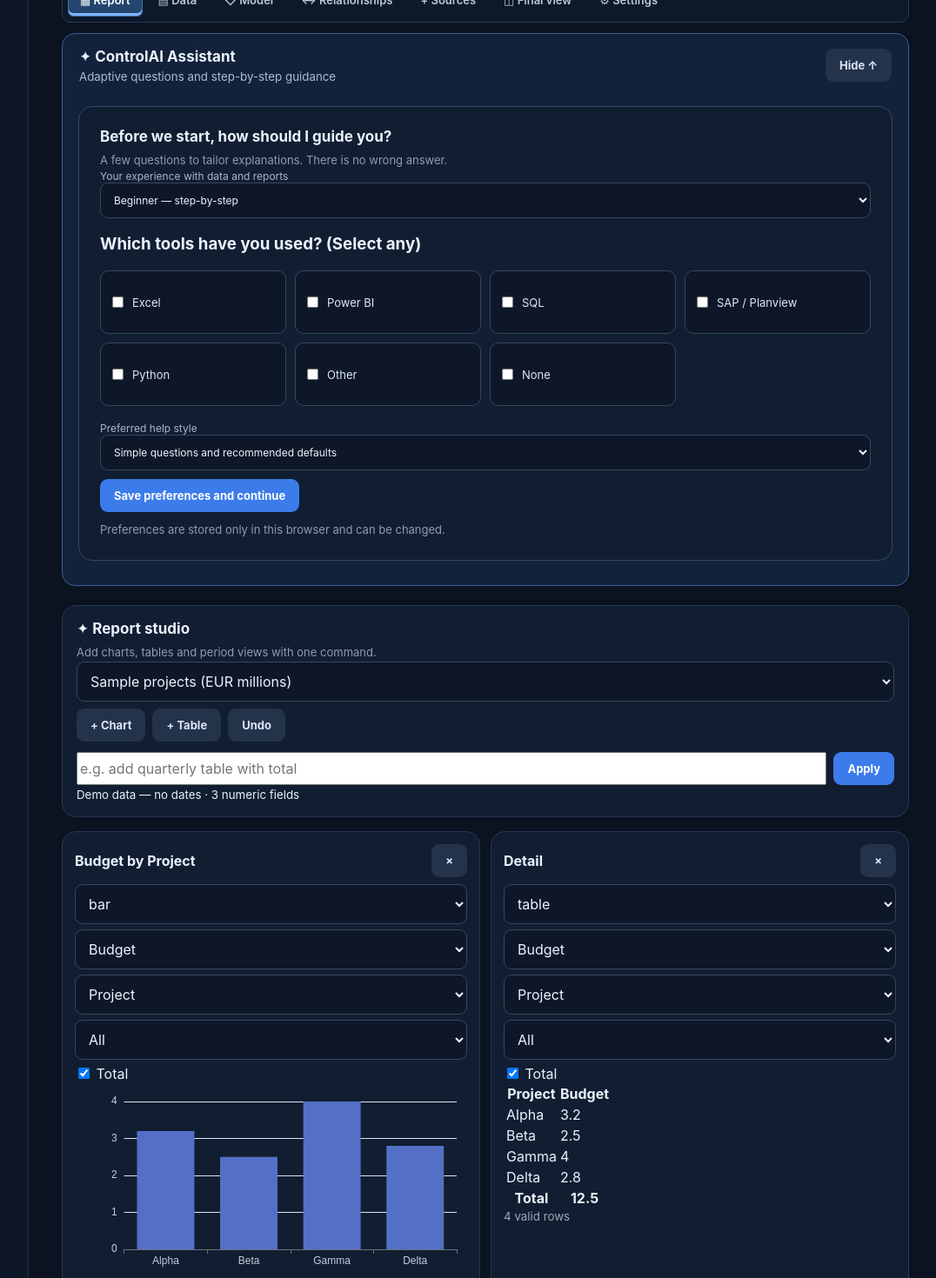
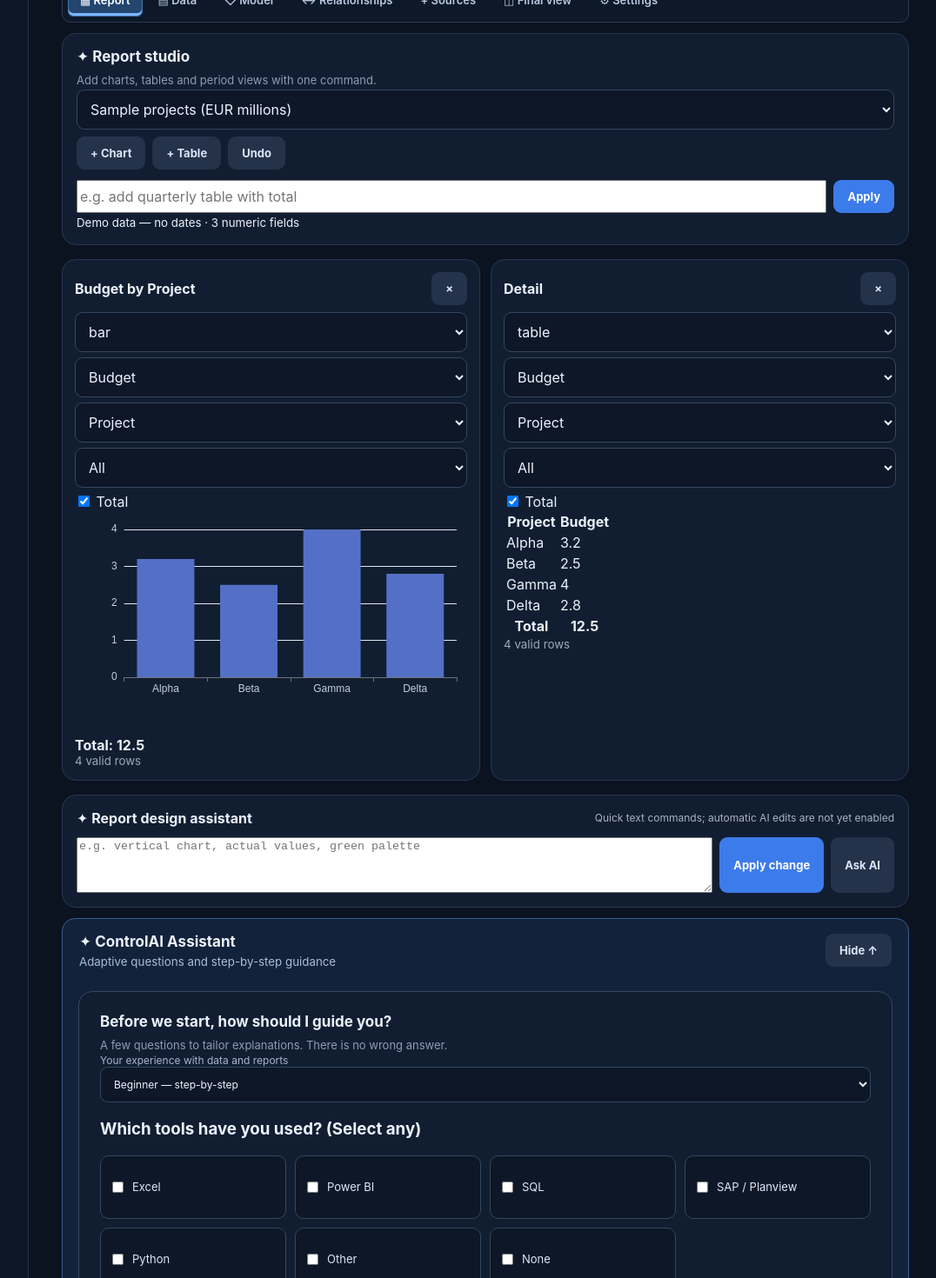
Before and after one commit to arvinazizian/ControlAI, a React (Vite) app: page / in a window 1280 px wide. Shown: the part 260-1730 px from the top of the page at 87% size, without its empty margins (197-1273 px from the left). Built offline with nearby package versions, Linux system fonts and the light colour scheme.

Commit message:
Move report assistant below canvas and add command chat workspace

```diff
--- a/src/App.tsx
+++ b/src/App.tsx
@@ -124,25 +124,13 @@ export default function App() {
     <nav className="workspace-tabs" aria-label={language==="fa"?"بخش‌های محیط کار":"Workspace sections"}>
       {([{id:"report",fa:"▦ گزارش",en:"▦ Report"},{id:"data",fa:"▤ داده‌ها",en:"▤ Data"},{id:"model",fa:"◇ نمای مدل",en:"◇ Model"},{id:"relationships",fa:"↔ مدیریت روابط",en:"↔ Relationships"},{id:"sources",fa:"+ فایل‌ها",en:"+ Sources"},{id:"preview",fa:"◫ نمایش نهایی",en:"◫ Final view"},{id:"settings",fa:"⚙ تنظیمات",en:"⚙ Settings"}] as const).map(item=><button key={item.id} className={tab===item.id?"workspace-tab active":"workspace-tab"} onClick={()=>setTab(item.id)} aria-current={tab===item.id?"step":undefined}>{language==="fa"?item.fa:item.en}</button>)}
     </nav>
-    {tab==="report"&&<section className="assistant-dock" aria-label="ControlAI assistant">
-      <div className="assistant-dock-head"><div><strong>✦ ControlAI Assistant</strong><small>{language==="fa"?"سؤال‌های هوشمند و راهنمای مرحله‌به‌مرحله":"Adaptive questions and step-by-step guidance"}</small></div><button className="secondary" onClick={()=>setAssistantOpen(v=>!v)} aria-expanded={assistantOpen}>{assistantOpen?(language==="fa"?"بستن راهنما ↑":"Hide ↑"):(language==="fa"?"بازکردن راهنما ↓":"Open ↓")}</button></div>
-      {assistantOpen&&<div className="assistant-dock-body">
-        {!experience?<ExperienceOnboarding language={language} onComplete={profile=>{setExperience(profile);localStorage.setItem("controlai-experience-v1",JSON.stringify(profile));}}/>:<>
-          <div className="assistant-mode-tabs"><button className={assistantMode==="questions"?"active":""} onClick={()=>setAssistantMode("questions")}>{language==="fa"?"سؤال بعدی":"Next question"}</button><button className={assistantMode==="ai"?"active":""} onClick={()=>setAssistantMode("ai")}>AI</button><button className={assistantMode==="discovery"?"active":""} onClick={()=>setAssistantMode("discovery")}>{language==="fa"?"هدف گزارش":"Report goals"}</button></div>
-          {assistantMode==="questions"&&<AdaptiveInterview language={language} datasets={importedDatasets} experience={experience}/>}
-          {assistantMode==="ai"&&<AIGuidance language={language} datasets={importedDatasets} experience={experience} reportIntent={conversation}/>}
-          {assistantMode==="discovery"&&<ReportDiscovery language={language} datasets={importedDatasets}/>}
-          <button className="secondary" onClick={()=>setExperience(null)}>{language==="fa"?"تغییر سطح راهنمایی":"Change guidance level"}</button>
-        </>}
-      </div>}
-    </section>}
     {tab==="report"&&conversation.goal?.length>0&&<section className="conversation-brief" aria-label="Report request">
       <strong>{language==="fa"?"درخواست گزارش شما":"Your report request"}</strong>
       <p>{conversation.goal.join(" · ")} · {conversation.detail?.join(", ")||""} · {conversation.frequency?.join(", ")||""}</p>
       <small>{language==="fa"?"این انتخاب‌ها ذخیره شده‌اند و برای تنظیم گزارش استفاده خواهند شد؛ گزارش خودکار هنوز به اعتبارسنجی داده نیاز دارد.":"Preferences captured. Actual report generation requires source-data validation."}</small>
     </section>}
     <div className="workspace-stage">
-      {tab!=="preview"&&tab!=="report"&&tab!=="model"&&<div className="stage-heading"><h2>{tab==="sources"?(language==="fa"?"ورود و آماده‌سازی داده":"Import and prepare data"):tab==="data"?(language==="fa"?"بررسی و ویرایش داده":"Explore and edit data"):tab==="relationships"?(language==="fa"?"مدل و ارتباط جدول‌ها":"Model and relationships"):tab==="report"?(language==="fa"?"طراحی و نمایش گزارش":"Build and view report"):(language==="fa"?"تنظیمات و ابزارهای پیشرفته":"Settings and advanced tools")}</h2><p>{language==="fa"?"فقط ابزارهای مربوط به این مرحله نمایش داده می‌شوند. راهنمای هوشمند همیشه از بالای صفحه در دسترس است.":"Only tools for this step are shown. The assistant stays available at the top."}</p></div>}
+      {tab!=="preview"&&tab!=="report"&&tab!=="model"&&<div className="stage-heading"><h2>{tab==="sources"?(language==="fa"?"ورود و آماده‌سازی داده":"Import and prepare data"):tab==="data"?(language==="fa"?"بررسی و ویرایش داده":"Explore and edit data"):tab==="relationships"?(language==="fa"?"مدل و ارتباط جدول‌ها":"Model and relationships"):tab==="report"?(language==="fa"?"طراحی و نمایش گزارش":"Build and view report"):(language==="fa"?"تنظیمات و ابزارهای پیشرفته":"Settings and advanced tools")}</h2><p>{language==="fa"?"فقط ابزارهای مربوط به این مرحله نمایش داده می‌شوند. راهنمای هوشمند پایین محیط کار در دسترس است.":"Only tools for this step are shown. The assistant stays available at the top."}</p></div>}
       {tab==="model"&&<ModelOverview datasets={importedDatasets} approved={approvedRelationships} language={language} onNavigate={setTab}/>}
       {(tab==="preview"||tab==="report")&&<SmartReport datasets={reportDatasets} language={language} reportOnly={tab==="preview"}/>}
     <div style={{display:tab==="sources"?"block":"none"}}><MultiSourceWorkspace language={language} onDatasets={next=>{setApprovedRelationships({});setImportedDatasets(old=>[...old,...next]);}}/><ReportReadiness language={language} datasets={importedDatasets} answers={conversation}/></div>
@@ -159,5 +147,19 @@ export default function App() {
       {tab==="settings"&&<><ModelWizard language={language}/><ExcelImport terms={terms} language={language} onImport={rows=>{setProjects(rows);setSelected(rows[0]?.id??null);}}/><CompanyGlossary terms={terms} language={language} onChange={saveTerms}/><ManualAIExchange terms={terms} language={language} onApply={update}/></>}
       {tab!=="report"&&tab!=="preview"&&<div className="stage-navigation"><button className="secondary" onClick={()=>setTab("report")}>{language==="fa"?"رفتن به استودیو گزارش":"Open report studio"}</button></div>}
     </div>
+    {tab==="report"&&<section className="panel" style={{marginTop:16,padding:16}} aria-label="Report command chat"><div style={{display:"flex",justifyContent:"space-between",alignItems:"center",gap:12,flexWrap:"wrap"}}><strong>✦ {language==="fa"?"دستیار طراحی گزارش":"Report design assistant"}</strong><span style={{fontSize:12,opacity:.7}}>{language==="fa"?"تغییرات سریع با فرمان متنی؛ اجرای خودکار AI هنوز فعال نیست":"Quick text commands; automatic AI edits are not yet enabled"}</span></div><div style={{display:"flex",gap:8,marginTop:12,flexWrap:"wrap"}}><textarea style={{flex:"1 1 300px",minHeight:64}} value={prompt} onChange={e=>setPrompt(e.target.value)} placeholder={language==="fa"?"مثلاً: نمودار عمودی، مقدار واقعی، رنگ سبز":"e.g. vertical chart, actual values, green palette"}/><button className="primary" disabled={!prompt.trim()} onClick={applyPrompt}>{language==="fa"?"اعمال تغییر":"Apply change"}</button><button className="secondary" onClick={()=>{setAssistantOpen(true);setAssistantMode("ai");document.getElementById("controlai-guidance")?.scrollIntoView({behavior:"smooth"});}}>{language==="fa"?"سؤال از AI":"Ask AI"}</button></div>{notice&&<p role="status" style={{marginTop:8}}>{notice}</p>}</section>}
+    <div id="controlai-guidance">{tab==="report"&&<section className="assistant-dock" aria-label="ControlAI assistant">
+      <div className="assistant-dock-head"><div><strong>✦ ControlAI Assistant</strong><small>{language==="fa"?"سؤال‌های هوشمند و راهنمای مرحله‌به‌مرحله":"Adaptive questions and step-by-step guidance"}</small></div><button className="secondary" onClick={()=>setAssistantOpen(v=>!v)} aria-expanded={assistantOpen}>{assistantOpen?(language==="fa"?"بستن راهنما ↑":"Hide ↑"):(language==="fa"?"بازکردن راهنما ↓":"Open ↓")}</button></div>
+      {assistantOpen&&<div className="assistant-dock-body">
+        {!experience?<ExperienceOnboarding language={language} onComplete={profile=>{setExperience(profile);localStorage.setItem("controlai-experience-v1",JSON.stringify(profile));}}/>:<>
+          <div className="assistant-mode-tabs"><button className={assistantMode==="questions"?"active":""} onClick={()=>setAssistantMode("questions")}>{language==="fa"?"سؤال بعدی":"Next question"}</button><button className={assistantMode==="ai"?"active":""} onClick={()=>setAssistantMode("ai")}>AI</button><button className={assistantMode==="discovery"?"active":""} onClick={()=>setAssistantMode("discovery")}>{language==="fa"?"هدف گزارش":"Report goals"}</button></div>
+          {assistantMode==="questions"&&<AdaptiveInterview language={language} datasets={importedDatasets} experience={experience}/>}
+          {assistantMode==="ai"&&<AIGuidance language={language} datasets={importedDatasets} experience={experience} reportIntent={conversation}/>}
+          {assistantMode==="discovery"&&<ReportDiscovery language={language} datasets={importedDatasets}/>}
+          <button className="secondary" onClick={()=>setExperience(null)}>{language==="fa"?"تغییر سطح راهنمایی":"Change guidance level"}</button>
+        </>}
+      </div>}
+    </section>}
+</div>
     <footer>ControlAI MVP · Free & open-source visualization stack · All default values are demo data</footer></main></div>;
 }
```
